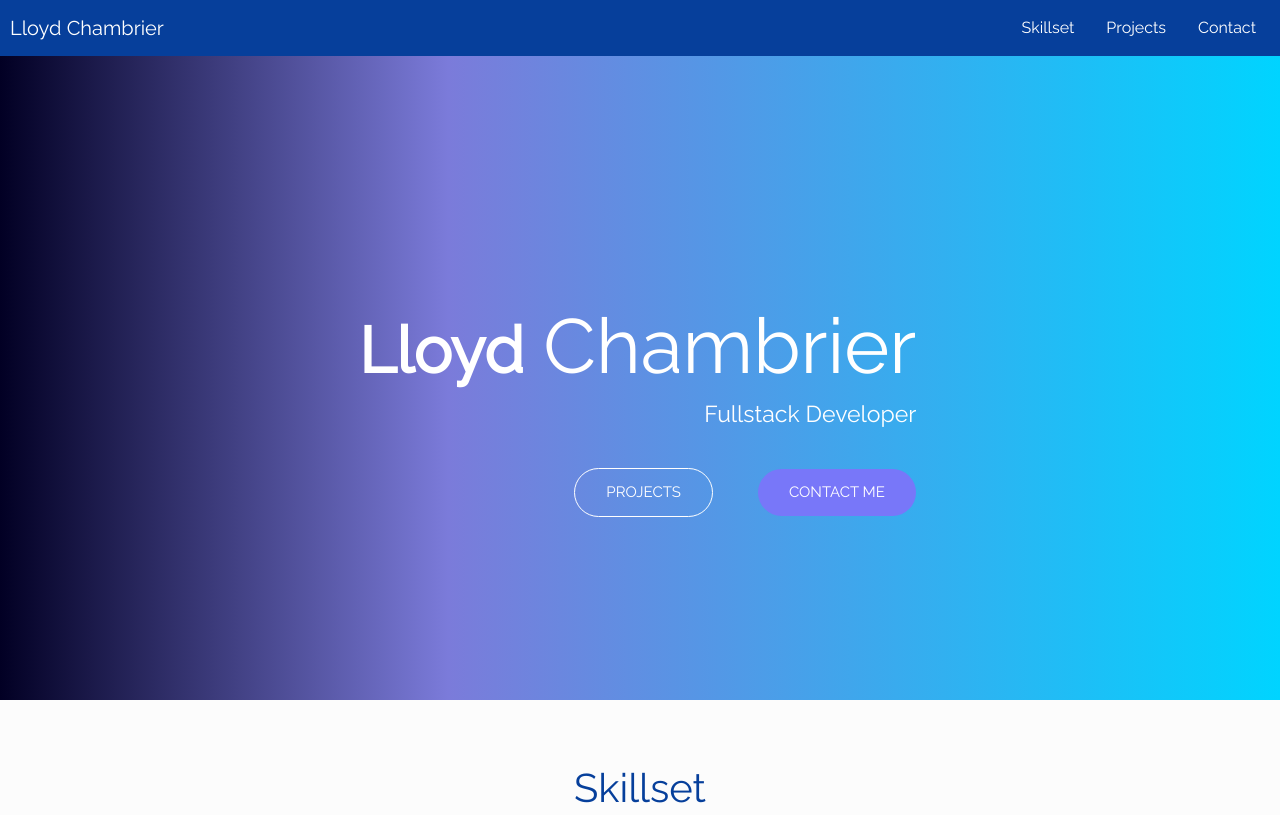
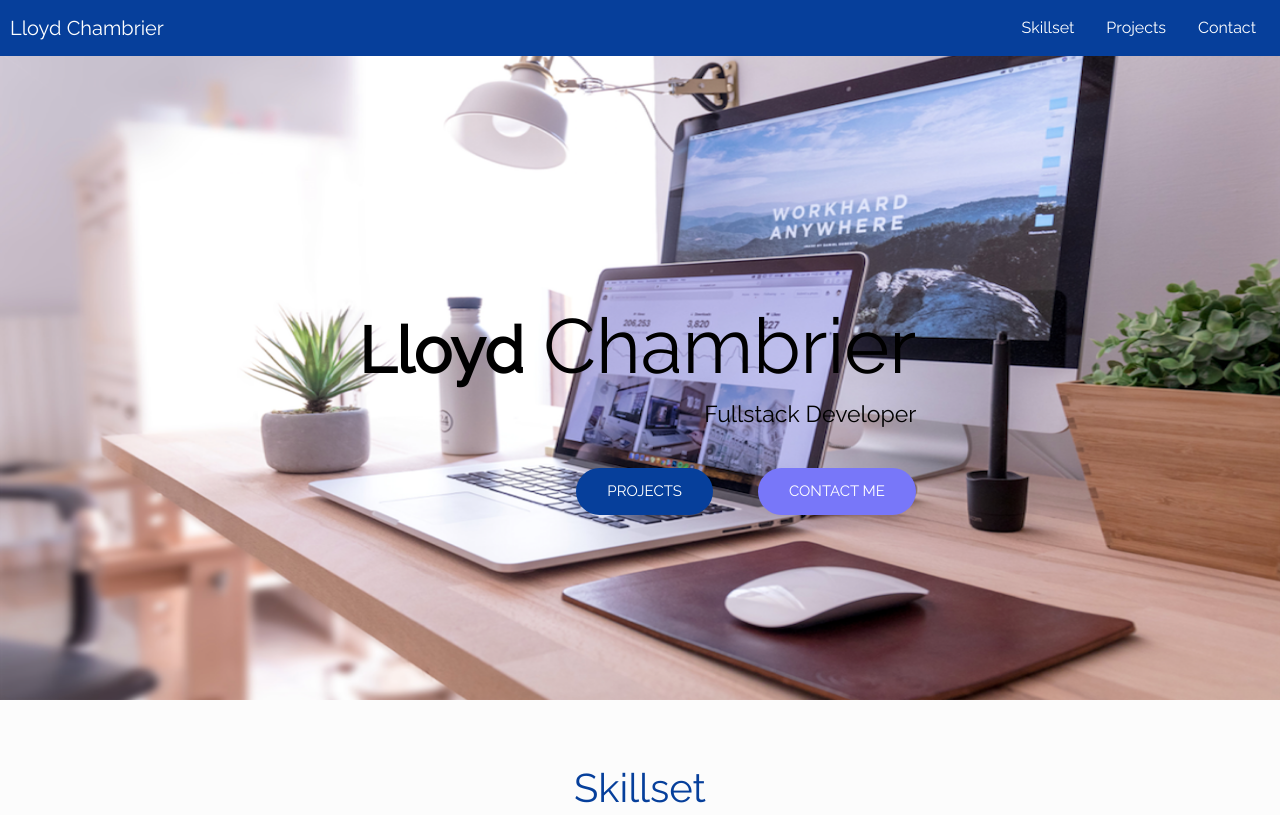
Before and after one commit to LloydC/LloydC.github.io, a plain HTML site: page index.html in a window 1280 px wide. Shown: the top 815 px of the page. Drawn offline with nearby package versions, Linux system fonts and the light colour scheme.

Commit message:
Replaced gradient background with image

```diff
--- a/css/main.css
+++ b/css/main.css
@@ -280,26 +280,27 @@ footer{
 	z-index: 1;
 	width: 100%;
 	height: 700px;
-	/* Permalink - use to edit and share this gradient: http://colorzilla.com/gradient-editor/#f2af35+32,f5753a+100 */
-	background: -moz-linear-gradient(90deg, rgba(2,0,36,1) 0%, rgba(123,123,218,1) 35%, rgba(0,212,255,1) 100%); /* FF3.6-15 */
-	background: -webkit-linear-gradient(90deg, rgba(2,0,36,1) 0%, rgba(123,123,218,1) 35%, rgba(0,212,255,1) 100%); /* Chrome10-25,Safari5.1-6 */
-	background: linear-gradient(90deg, rgba(2,0,36,1) 0%, rgba(123,123,218,1) 35%, rgba(0,212,255,1) 100%);; /* W3C, IE10+, FF16+, Chrome26+, Opera12+, Safari7+ */
-	filter: progid:DXImageTransform.Microsoft.gradient( startColorstr='#f2af35', endColorstr='#f5753a',GradientType=1 ); /* IE6-9 fallback on horizontal gradient */
+	background-image: url("../images/work-images/photo-17.png");
+	background-repeat: no-repeat;
+	background-size: 100% 100%;
 }
 
 .header-text h1 {
 	font-weight: 900;
 	font-size: 5vw;
+	color: black;
 }
 
 .header-text span {
 	font-weight: 300;
 	font-size: 6vw;
+	color: black;
 }
 
 .header-text h2 {
 	font-weight: 300;
 	font-size: 1.8vw;
+	color: black;
 }
 
 .header-buttons {
@@ -324,8 +325,7 @@ footer{
 }
 
 .button-transparent {
-	background-color: transparent;
-    border: 1px solid white;
+	background-color: #063F9B;;
     border-radius: 50px;
     color: white;
     text-transform: uppercase;
@@ -339,7 +339,6 @@ footer{
 
 .button-colored {
 	background-color: #7877f9;
-    border: none;
     border-radius: 25px;
     color: white;
     text-transform: uppercase;
--- a/index.html
+++ b/index.html
@@ -25,7 +25,7 @@
       <div class="collapse navbar-collapse " id="navbarSupportedContent">
          <ul class="navbar-nav mr-4">
            <li class="nav-item">
-             <a class="nav-link change-white text-white" data-value="about" href="#selling-points">Skillset</a>
+             <a class="nav-link change-white text-white" data-value="skillset" href="#selling-points">Skillset</a>
            </li>
            <li class="nav-item">
              <a class="nav-link change-white text-white" data-value="projects" href="#projects">Projects</a>
```
Also changed, not shown: images/work-images/photo-14.jpeg (deleted), images/work-images/photo-15.jpg (deleted), images/work-images/photo-16.png (added), images/work-images/photo-17.png (added), 2 other files.
